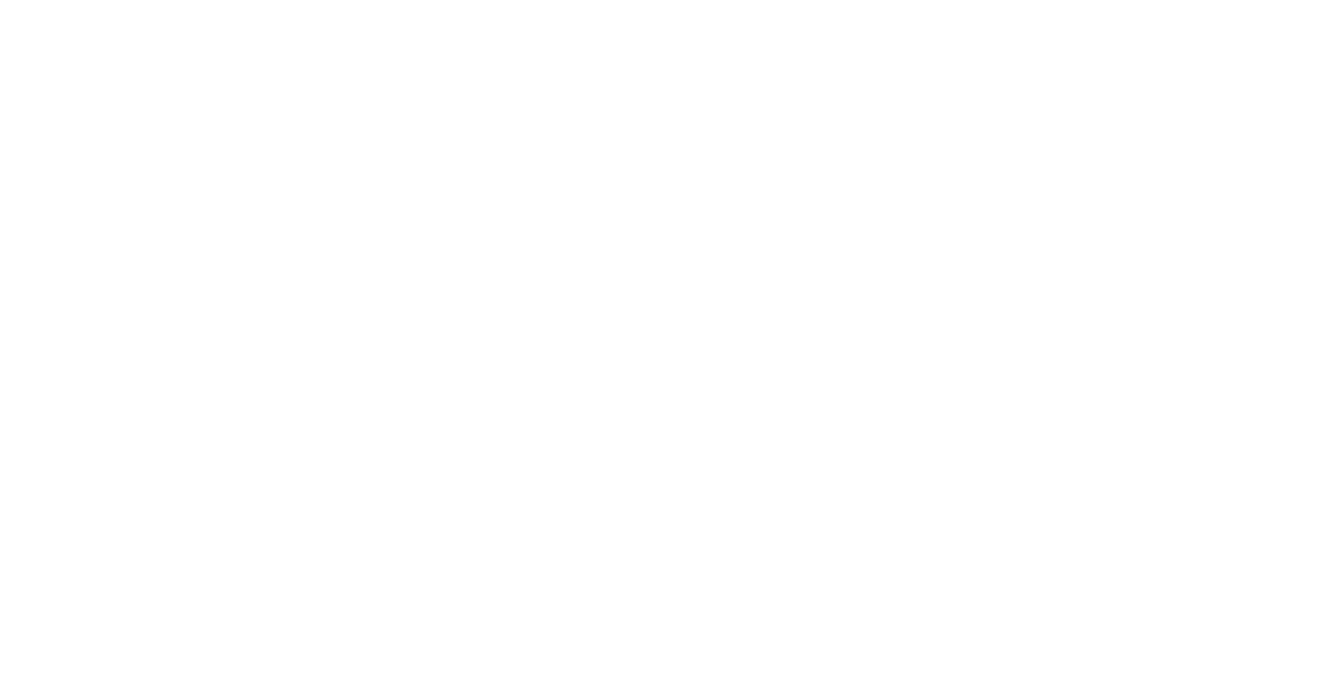
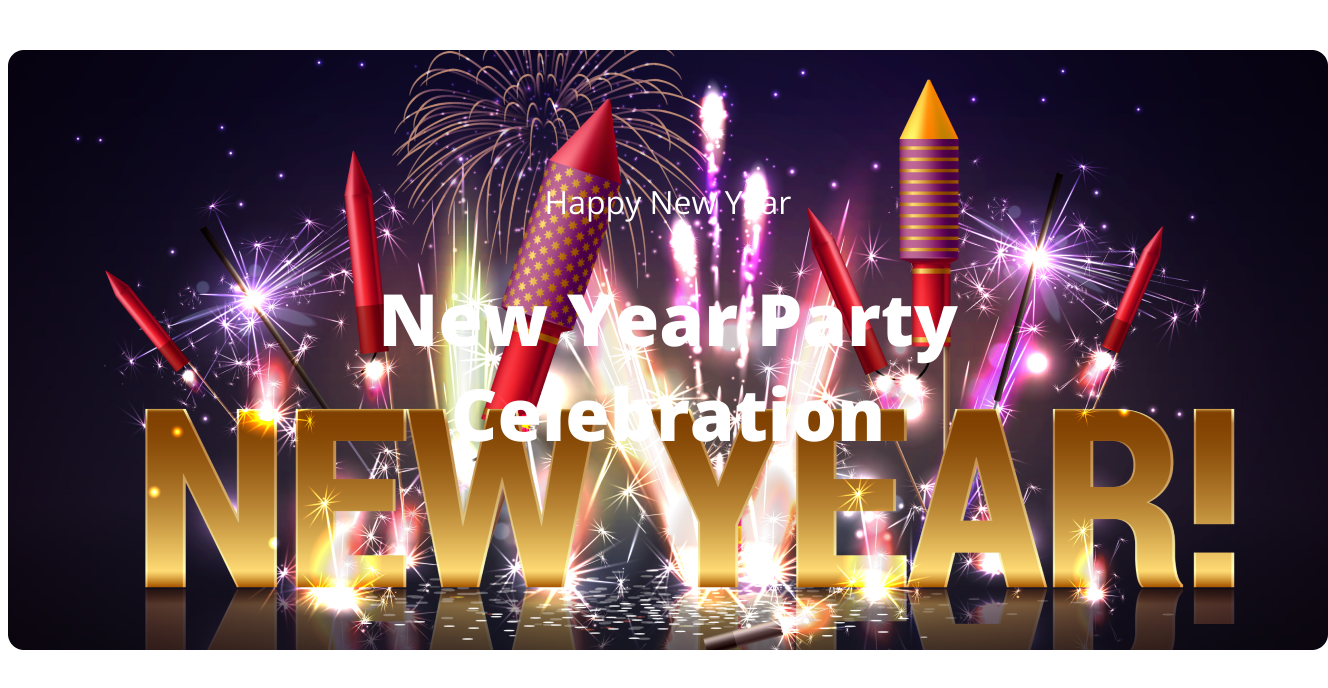
Before and after one commit to Additho/assignment1, a plain HTML site: page index.html in a window 1280 px wide. Shown: the whole page, 1328 px wide, since content can reach past the window. Drawn offline with nearby package versions, Linux system fonts and the light colour scheme.

Commit message:
header info

```diff
--- a/index.html
+++ b/index.html
@@ -4,8 +4,26 @@
     <meta charset="UTF-8">
     <meta name="viewport" content="width=device-width, initial-scale=1.0">
     <title>First Assignment</title>
+    <link rel="preconnect" href="https://fonts.googleapis.com">
+<link rel="preconnect" href="https://fonts.gstatic.com" crossorigin>
+<link href="https://fonts.googleapis.com/css2?family=Merriweather:wght@400;700;900&family=Open+Sans:wght@400;700;800&display=swap" rel="stylesheet">
+    <link rel="stylesheet" href="styles/style.css">
 </head>
 <body>
+    <header class="banner">
+        <h3 id="title">Happy New Year</h3>
+        <div class="new year">
+            <h1 id="h1">New Year Party <br>Celebration</h1>
+        </div>
+
+    </header>
+
+    <main>
+
+    </main>
+    <footer>
+
+    </footer>
 
 </body>
 </html>
--- /dev/null
+++ b/styles/style.css
@@ -0,0 +1,37 @@
+/*common shared styles*/
+body{
+    font-family: 'Merriweather', serif;
+font-family: 'Open Sans', sans-serif;
+
+
+}
+
+/*banner related styles*/
+.banner{
+    background-image: url(../images/Banner\ Image.png);
+    background: linear-gradient;
+
+    width: 1320px;
+    height: 600px;
+    margin: 50px auto;
+
+
+}
+#title{
+    text-align: center;
+    font-size: 32px;
+    font-weight: 400;
+    color: #FFF;
+    padding-top: 130px;
+
+
+
+}
+#h1{
+    text-align: center;
+    font-size: 72px;
+    font-style: normal;
+    font-weight: 900;
+    line-height: 95px;
+    color: #FFF;
+}
```
